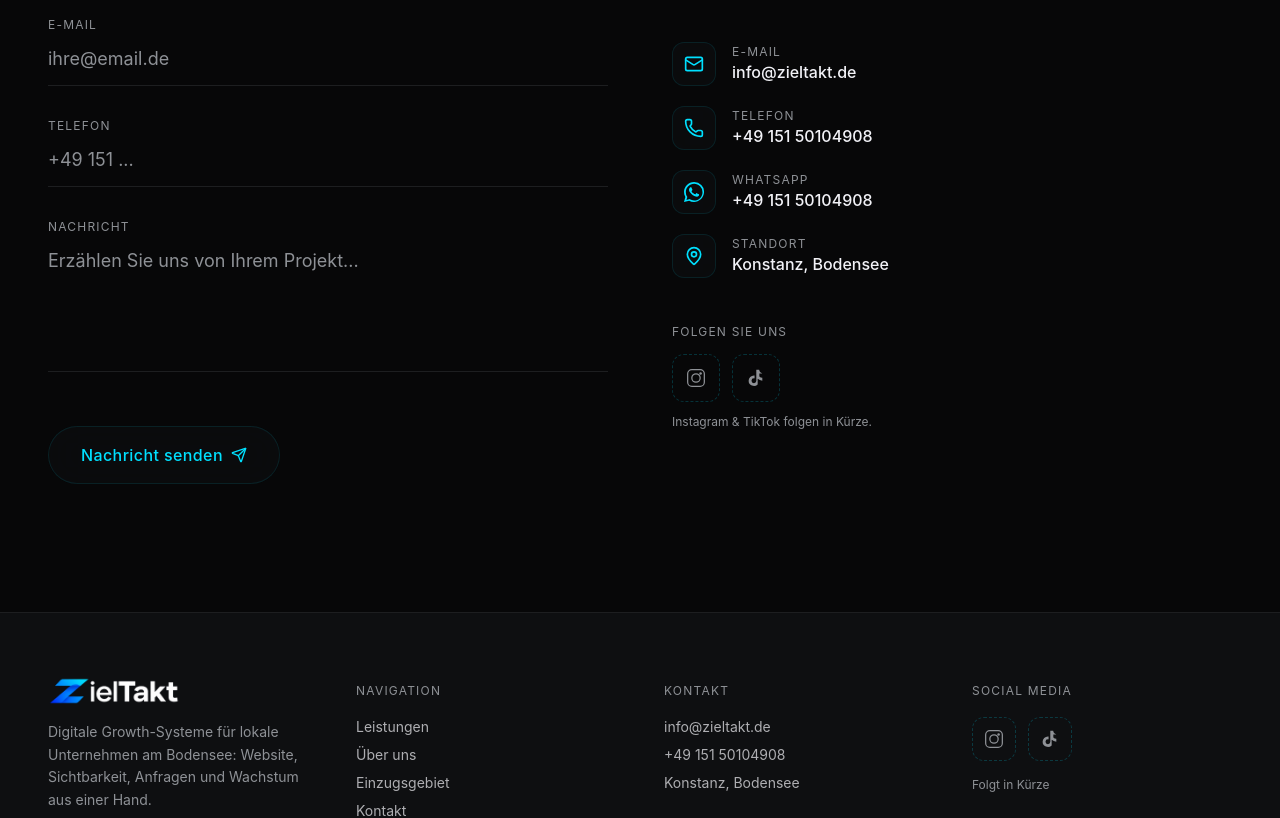
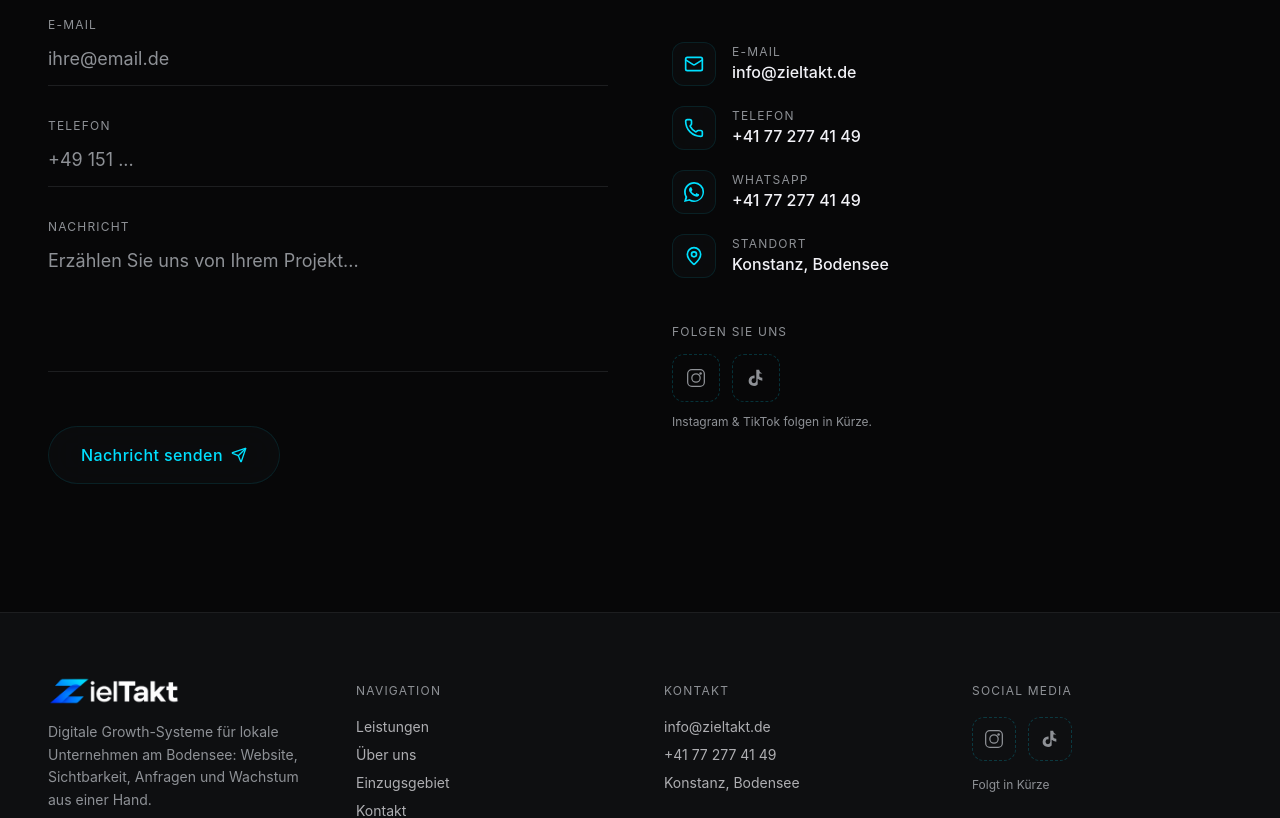
Before and after one commit to infovelodigital-lab/ZielTakt-, a React (Vite) app: page / in a window 1280 px wide. Shown: the part 10683-11501 px from the top of the page. Built offline with nearby package versions, Linux system fonts and the light colour scheme.

Commit message:
change phone number

```diff
--- a/src/components/landing/Contact.jsx
+++ b/src/components/landing/Contact.jsx
@@ -5,7 +5,7 @@ import SectionDivider from './SectionDivider';
 import GlassButton from './GlassButton';
 
 const CONTACT_EMAIL = 'info@zieltakt.de';
-const CONTACT_PHONE = '+49 151 50104908';
+const CONTACT_PHONE = '+41 77 277 41 49';
 const WEB3FORMS_ACCESS_KEY = 'b120e0f3-17e8-4071-b046-227eda749ae6';
 
 // Platzhalter für spätere Social-Media-Links (Instagram, TikTok)
--- a/src/components/landing/Footer.jsx
+++ b/src/components/landing/Footer.jsx
@@ -1,7 +1,7 @@
 import { useState, useEffect } from 'react';
 
 const CONTACT_EMAIL = 'info@zieltakt.de';
-const CONTACT_PHONE = '+49 151 50104908';
+const CONTACT_PHONE = '+41 77 277 41 49';
 
 const navLinks = [
   { label: 'Leistungen', href: '#services' },
--- a/src/pages/Impressum.jsx
+++ b/src/pages/Impressum.jsx
@@ -30,7 +30,7 @@ export default function Impressum() {
           <h2 className="font-heading font-semibold text-titanium text-lg">Kontakt</h2>
           <div className="text-datagrey text-sm space-y-1">
             <p>E-Mail: <a href="mailto:info@zieltakt.de" className="text-neon hover:underline">info@zieltakt.de</a></p>
-            <p>Telefon: <a href="tel:+4915123456789" className="text-neon hover:underline">[+49 ...]</a></p>
+            <p>Telefon: <a href="tel:+4915123456789 / +41 77 277 41 49" className="text-neon hover:underline">[+49 ...]</a></p>
           </div>
         </section>
 
```
